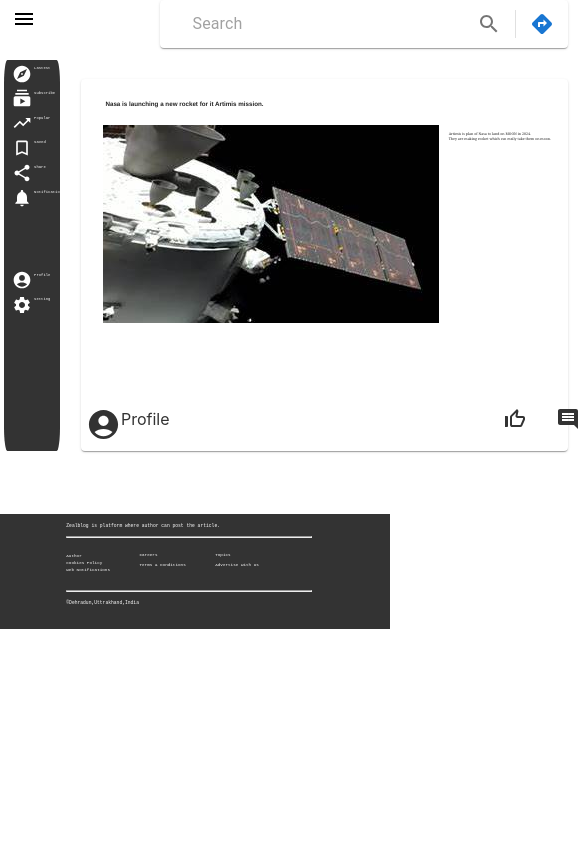
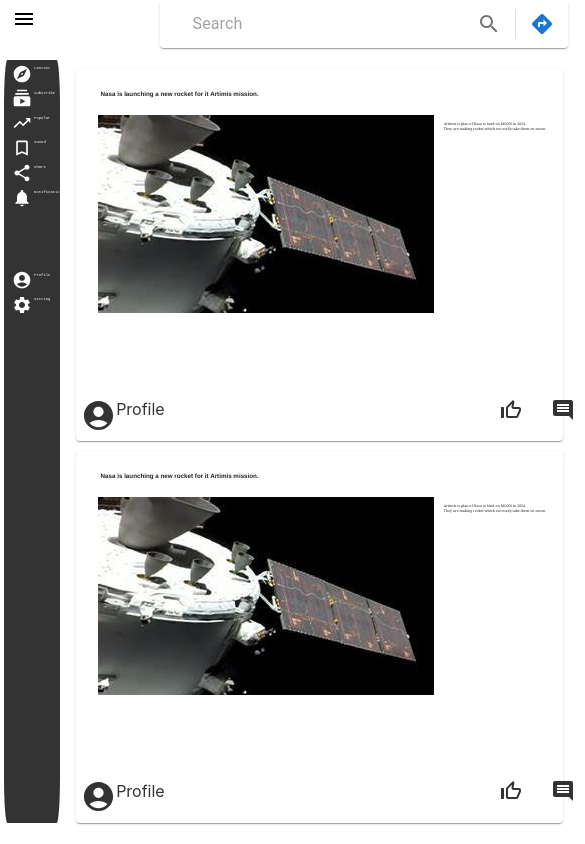
Before and after one commit to Raushankumar-prog/Zealblog, a React (Create React App) app in the folder fronted/: page / in a window 390 px wide. Shown: the top 844 px of the page, 585 px wide, since content can reach past the window. Built offline with nearby package versions, Linux system fonts and the light colour scheme.

Commit message:
updating the glance

```diff
--- a/fronted/src/Components/Glance/glance.css
+++ b/fronted/src/Components/Glance/glance.css
@@ -85,6 +85,11 @@
     .main1{
           display:flex;
     }
+        @media only screen and (max-width:1200px) {
+            .main1 {
+                    display: grid;
+                }
+        }
 
 
 .like{
```
